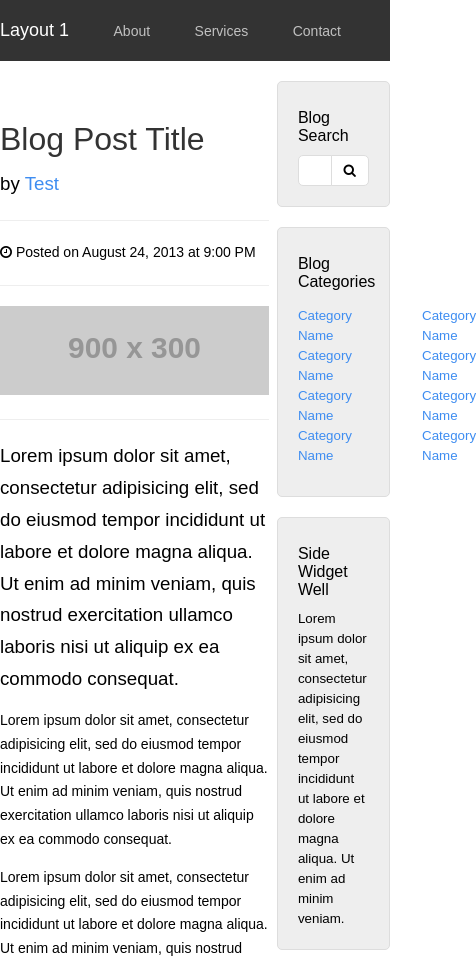
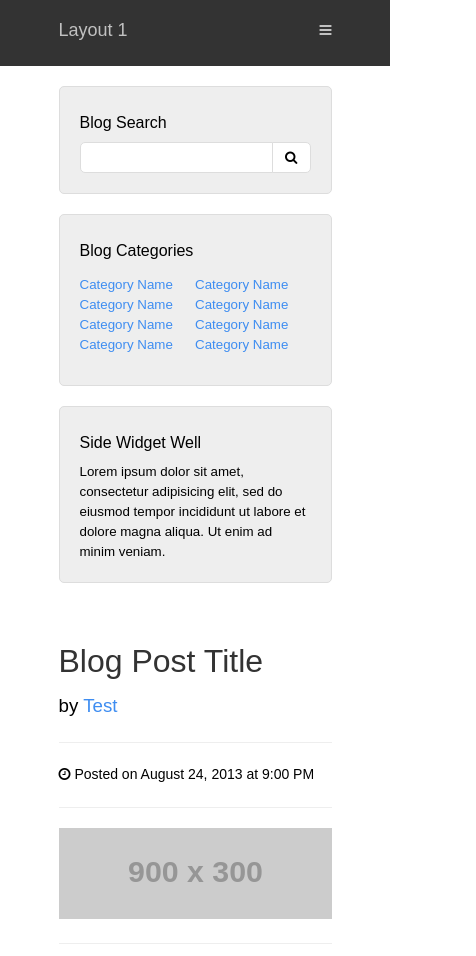
Before and after one commit to nitesh796/layout3, a plain HTML site: page index.html in a window 390 px wide. Shown: the top 956 px of the page, 476 px wide, since content can reach past the window. Drawn offline with Linux system fonts and the light colour scheme; placeholder pictures from the web are drawn by us.

Commit message:
layout 3 responsive done

```diff
--- a/css/style.css
+++ b/css/style.css
@@ -35,23 +35,8 @@ hr {
 /* close commented backslash hack */
 
 .container {
-  max-width: 1140px;
+  max-width: 70%;
   margin: 0 auto;
-}
-@media screen and (max-width: 1336px) {
-  .container {
-    max-width: 986px;
-  }
-}
-@media screen and (max-width: 1024px) {
-  .container {
-    max-width: 768px;
-  }
-}
-@media screen and (max-width: 768px) {
-  .container {
-    max-width: 576px;
-  }
 }
 .header {
   background: #333;
@@ -63,6 +48,9 @@ hr {
 }
 .navbar li:first-child {
   padding-left: 0;
+}
+.navbar li:last-child {
+  display: none;
 }
 .navbar li {
   display: inline-block;
@@ -166,9 +154,51 @@ hr {
   padding: 0;
   margin: 5px 0 10px 0;
 }
-.categories-list .c-left {
-  margin-right: 70px;
+.categories-list .c-left,
+.categories-list .c-right {
+  margin-right: auto;
 }
-.footer p{
+.footer p {
   padding: 20px 0;
 }
+
+
+@media (max-width: 768px) {
+  .blog-post,
+  .blog-widgets
+   {
+    width: 100%;
+  }
+  .blog-post {
+    margin-top: 30px;
+  }
+  .navbar .brand {
+    vertical-align: super;
+  }
+  .navbar li:last-child {
+    display: block;
+    float: right;
+    padding-right: 0;
+  }
+  .navbar li:last-child > a{
+    vertical-align: middle;
+  }
+  .navbar li.nav-item {
+    display: none;
+  }
+  .navbar.responsive{
+    position: relative;
+  }
+  .navbar.responsive li:last-child {
+    position: absolute;
+    right: 0;
+    top: 0;
+  }
+  .navbar.responsive li.nav-item {
+    float: none;
+    display: block;
+    text-align: left;
+    padding-left: 0;
+    padding-right: 0;
+  }
+}
--- a/index.html
+++ b/index.html
@@ -2,6 +2,7 @@
 <html lang="en" dir="ltr">
   <head>
     <meta charset="utf-8">
+    <meta name="viewport" content="width=device-width,initial-scale=1">
     <title>Layout 3</title>
     <link rel="stylesheet" href="css/style.css">
     <link rel="stylesheet" href="css/font-awesome.min.css">
@@ -10,32 +11,18 @@
 
     <header class="header">
       <div class="container">
-        <ul class="navbar">
+        <ul class="navbar" id="navbar">
           <li><a href="#" class="brand">Layout 1</a></li>
-          <li><a href="#">About</a></li>
-          <li><a href="#">Services</a></li>
-          <li><a href="#">Contact</a></li>
+          <li class="nav-item"><a href="#">About</a></li>
+          <li class="nav-item"><a href="#">Services</a></li>
+          <li class="nav-item"><a href="#">Contact</a></li>
+          <li><a href="javascript:void(0);" onclick="toggle()"><i class="fa fa-bars"></i></a></li>
         </ul>
       </div>
     </header>
 
     <section class="content">
       <div class="container clearfix">
-
-        <div class="blog-post">
-          <h1 class="post-title">Blog Post Title</h1>
-          <h3>by <a href="#">Test</a></h3>
-          <hr>
-          <p><i class="fa fa-clock-o"></i> Posted on August 24, 2013 at 9:00 PM</p>
-          <hr>
-          <img src="http://via.placeholder.com/900x300" alt="">
-          <hr>
-          <h3>Lorem ipsum dolor sit amet, consectetur adipisicing elit, sed do eiusmod tempor incididunt ut labore et dolore magna aliqua. Ut enim ad minim veniam, quis nostrud exercitation ullamco laboris nisi ut aliquip ex ea commodo consequat.</h3>
-          <p>Lorem ipsum dolor sit amet, consectetur adipisicing elit, sed do eiusmod tempor incididunt ut labore et dolore magna aliqua. Ut enim ad minim veniam, quis nostrud exercitation ullamco laboris nisi ut aliquip ex ea commodo consequat.</p>
-          <p>Lorem ipsum dolor sit amet, consectetur adipisicing elit, sed do eiusmod tempor incididunt ut labore et dolore magna aliqua. Ut enim ad minim veniam, quis nostrud exercitation ullamco laboris nisi ut aliquip ex ea commodo consequat.</p>
-          <p>Lorem ipsum dolor sit amet, consectetur adipisicing elit, sed do eiusmod tempor incididunt ut labore et dolore magna aliqua. Ut enim ad minim veniam, quis nostrud exercitation ullamco laboris nisi ut aliquip ex ea commodo consequat.</p>
-          <p>Lorem ipsum dolor sit amet, consectetur adipisicing elit, sed do eiusmod tempor incididunt ut labore et dolore magna aliqua. Ut enim ad minim veniam, quis nostrud exercitation ullamco laboris nisi ut aliquip ex ea commodo consequat.</p>
-        </div>
 
         <div class="blog-widgets">
 
@@ -74,6 +61,21 @@
 
         </div>
 
+        <div class="blog-post">
+          <h1 class="post-title">Blog Post Title</h1>
+          <h3>by <a href="#">Test</a></h3>
+          <hr>
+          <p><i class="fa fa-clock-o"></i> Posted on August 24, 2013 at 9:00 PM</p>
+          <hr>
+          <img src="http://via.placeholder.com/900x300" alt="">
+          <hr>
+          <h3>Lorem ipsum dolor sit amet, consectetur adipisicing elit, sed do eiusmod tempor incididunt ut labore et dolore magna aliqua. Ut enim ad minim veniam, quis nostrud exercitation ullamco laboris nisi ut aliquip ex ea commodo consequat.</h3>
+          <p>Lorem ipsum dolor sit amet, consectetur adipisicing elit, sed do eiusmod tempor incididunt ut labore et dolore magna aliqua. Ut enim ad minim veniam, quis nostrud exercitation ullamco laboris nisi ut aliquip ex ea commodo consequat.</p>
+          <p>Lorem ipsum dolor sit amet, consectetur adipisicing elit, sed do eiusmod tempor incididunt ut labore et dolore magna aliqua. Ut enim ad minim veniam, quis nostrud exercitation ullamco laboris nisi ut aliquip ex ea commodo consequat.</p>
+          <p>Lorem ipsum dolor sit amet, consectetur adipisicing elit, sed do eiusmod tempor incididunt ut labore et dolore magna aliqua. Ut enim ad minim veniam, quis nostrud exercitation ullamco laboris nisi ut aliquip ex ea commodo consequat.</p>
+          <p>Lorem ipsum dolor sit amet, consectetur adipisicing elit, sed do eiusmod tempor incididunt ut labore et dolore magna aliqua. Ut enim ad minim veniam, quis nostrud exercitation ullamco laboris nisi ut aliquip ex ea commodo consequat.</p>
+        </div>
+
       </div>
     </section>
 
@@ -84,5 +86,16 @@
       </div>
     </footer>
 
+
+    <script type="text/javascript">
+      function toggle(){
+        var x = document.getElementById("navbar");
+        if(x.className === "navbar"){
+          x.className += " responsive";
+        } else {
+          x.className = "navbar";
+        }
+      }
+    </script>
   </body>
 </html>
```
